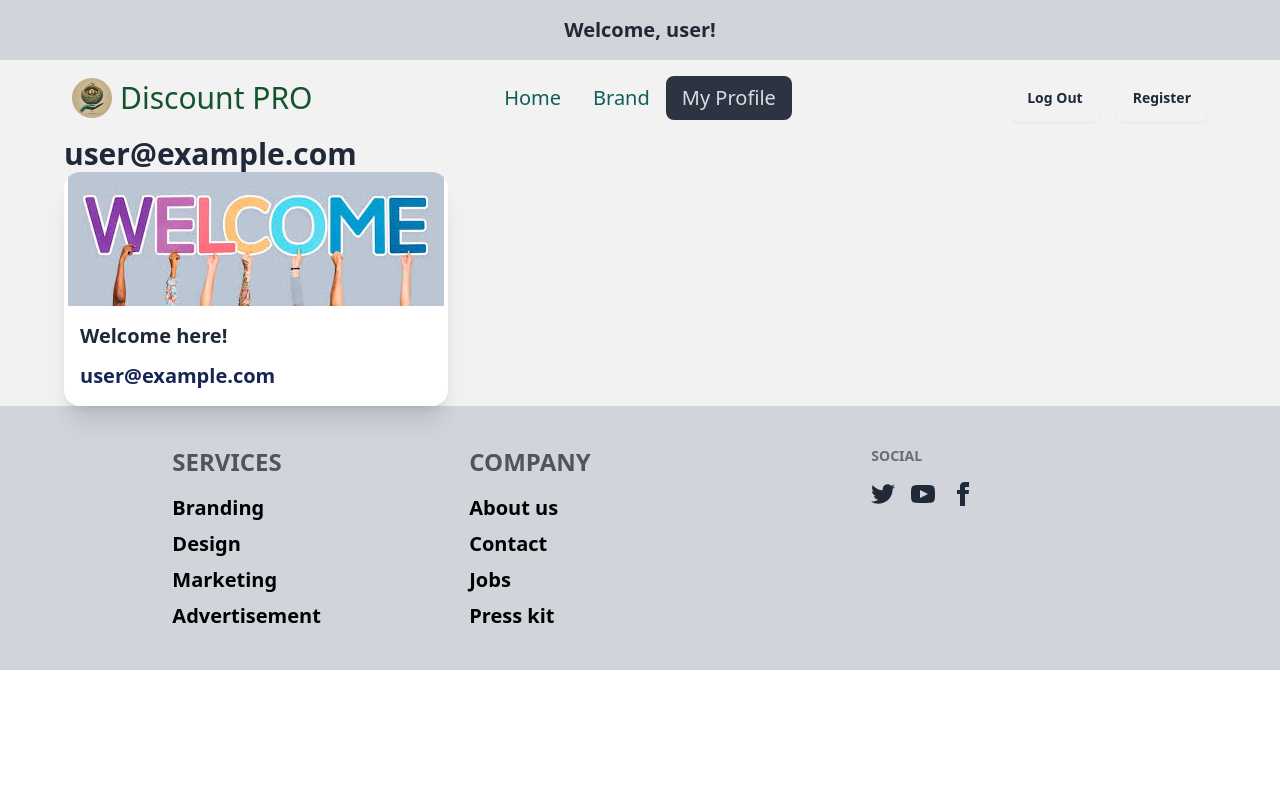
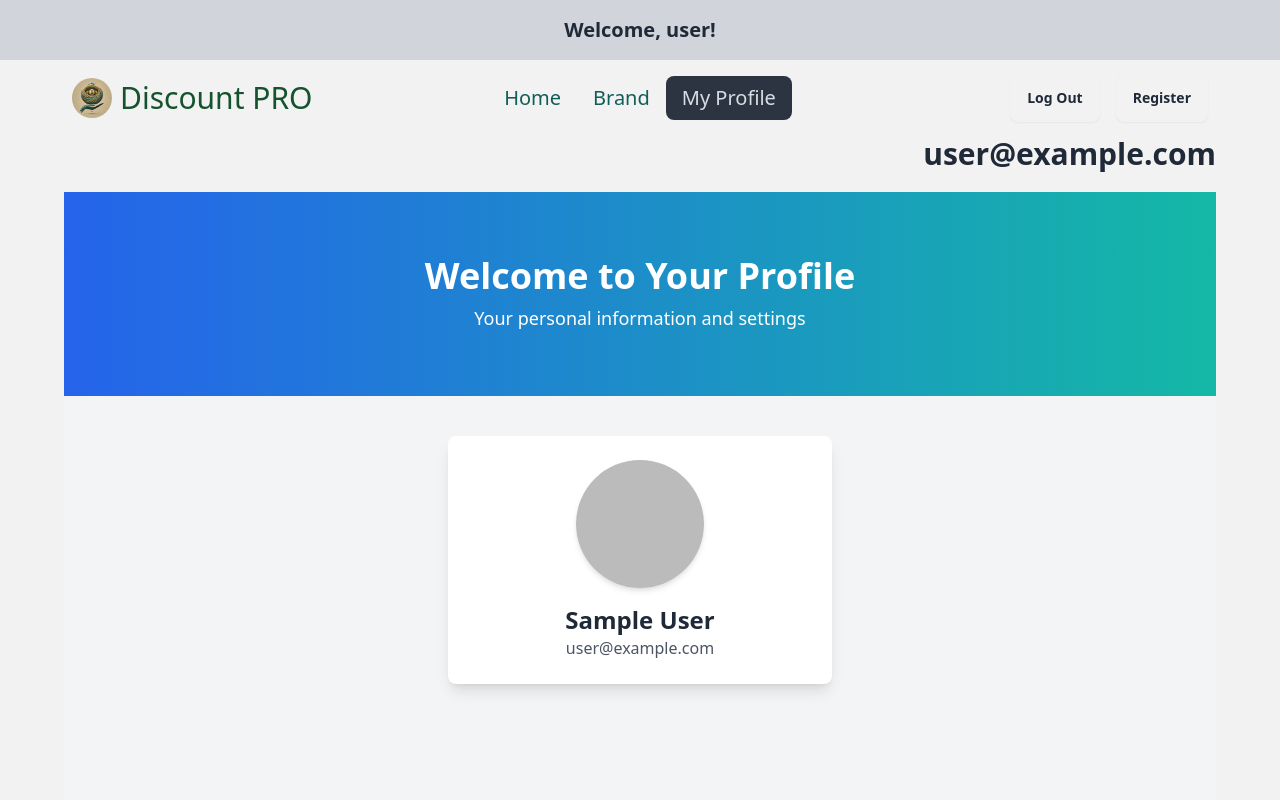
Before and after one commit to Bristyakter25/coupon-application-website, a React (Vite) app: page /my-profile in a window 1280 px wide. Shown: the top 800 px of the page. Built offline with nearby package versions, Linux system fonts and the light colour scheme; no server answers; sample sign-in values are in the browser's storage.

Commit message:
added my profile component

```diff
--- a/src/components/Cards.jsx
+++ b/src/components/Cards.jsx
@@ -4,7 +4,7 @@ import pic3 from "../assets/save money.jpg";
 
 const Cards = () => {
   return (
-    <div className="grid grid-cols-3 border-4 gap-2 my-5">
+    <div className="grid grid-cols-3 border-4 gap-2 my-10 mt-20">
       <div className="hero bg-base-200 ">
         <div className="hero-content flex-col lg:flex-row ">
           <img
--- a/src/components/CouponDetails.jsx
+++ b/src/components/CouponDetails.jsx
@@ -35,19 +35,22 @@ const CouponDetails = ({}) => {
 
 
   const { brand_name, description,brand_logo,shop_link,coupons, } = coupon;
-  const {coupon_code} = coupons[0]
+  const {coupon_code,condition,expiry_date,discount} = coupons[0]
 
   return (
-    <div className="card bg-teal-100 w-96 shadow-xl my-5 mx-auto p-4">
+    <div className="card bg-teal-100 w-[500px] shadow-xl my-5 mx-auto p-4">
   <figure>
     <img
       src={brand_logo}
       alt="Brands"  className=" rounded-2xl "/>
   </figure>
   <div className="card-body">
-    <h2 className="card-title">{brand_name}</h2>
-    <p>{description}</p>
-    <p></p>
+    <h2 className="card-title text-3xl font-bold">{brand_name}</h2>
+    <p className="font-semibold text-xl">{description}</p>
+    <p className="font-semibold text-xl">Discount : {discount}</p>
+    <p className="font-semibold text-xl">Expiry-Date : {expiry_date}</p>
+    <p className="font-semibold text-xl">Condition : {condition}</p>
+
 
    <div className="rating">
   <input type="radio" name="rating-4" className="mask mask-star-2 bg-green-500" />
@@ -58,11 +61,11 @@ const CouponDetails = ({}) => {
 </div>
 
 <div className="my-4">
-          <span className="font-mono bg-gray-200 px-4 py-2 rounded-lg text-lg">
+          <span className="font-mono text-red-400 bg-gray-200 px-4 py-2 rounded-lg text-lg">
             {coupon_code}
           </span>
           <CopyToClipboard text={coupon_code} onCopy={handleCopy}>
-            <button className="ml-4 px-4 py-2 bg-blue-500 text-white rounded-lg hover:bg-blue-600 transition">
+            <button className="ml-4 px-4 py-2 bg-sky-500 glass text-white rounded-lg hover:bg-blue-600 transition">
               Copy Code
             </button>
           </CopyToClipboard>
--- a/src/components/MyProfile.jsx
+++ b/src/components/MyProfile.jsx
@@ -1,23 +1,49 @@
-import React, { useContext } from 'react';
-import welcomeMessage from '../assets/welcome image.jpeg'
-import { AuthContext } from '../provider/AuthProvider';
+import { useContext } from "react";
+import { AuthContext } from "../provider/AuthProvider";
+
 
 const MyProfile = () => {
-    const { user } = useContext(AuthContext);
+  const { user } = useContext(AuthContext);
+
+  // Check if user is not logged in
+  if (!user) {
     return (
-        <div className="card card-compact bg-base-100 w-96 shadow-xl">
-  <figure>
-    <img
-      src={welcomeMessage}
-      alt="message" />
-  </figure>
-  <div className="card-body">
-    <h2 className="card-title">Welcome here!</h2>
-    <p className='text-xl font-semibold text-blue-950'>{user && user.email}</p>
+      <div className="text-center mt-10">
+        <h2 className="text-2xl font-bold text-red-600">Access Denied</h2>
+        <p>Please log in to access your profile.</p>
+      </div>
+    );
+  }
 
-  </div>
-</div>
-    );
+  const { displayName, email, photoURL } = user;
+
+  return (
+    <div className="min-h-screen bg-gray-100">
+      {/* Cover Section */}
+      <div className="w-full bg-gradient-to-r from-blue-600 to-teal-500 text-white py-16 text-center">
+        <h1 className="text-4xl font-bold">Welcome to Your Profile</h1>
+        <p className="text-lg mt-2">Your personal information and settings</p>
+      </div>
+
+      {/* User Card */}
+      <div className="flex justify-center mt-10">
+        <div className="bg-white shadow-lg rounded-lg w-96 p-6">
+          <div className="flex flex-col items-center">
+            {/* User Photo */}
+            <img
+              src={photoURL}
+              alt="User Profile"
+              className="w-32 h-32 rounded-full shadow-md"
+            />
+
+            {/* User Information */}
+            <h2 className="mt-4 text-2xl font-semibold">{displayName || "User Name"}</h2>
+            <p className="text-gray-600">{email || "No Email Available"}</p>
+          </div>
+        </div>
+      </div>
+    </div>
+  );
 };
 
 export default MyProfile;
--- a/src/components/Navbar.jsx
+++ b/src/components/Navbar.jsx
@@ -86,7 +86,7 @@ const Navbar = () => {
           </NavLink>
         </div>
       </div>
-      <div className="text-3xl font-semibold">{user && user.email}</div>
+      <div className="text-3xl font-semibold flex justify-end mb-5">{user && user.email}</div>
     </div>
   );
 };
--- a/src/components/Register.jsx
+++ b/src/components/Register.jsx
@@ -3,6 +3,9 @@ import { Link, useNavigate } from "react-router-dom";
 import { AuthContext } from "../provider/AuthProvider";
 import Swal from "sweetalert2";
 import SocialLogin from "./SocialLogin";
+import {  updateProfile } from "firebase/auth";
+import app from "../firebase/firebase.config";
+
 
 const Register = () => {
   const { createNewUser, setUser } = useContext(AuthContext);
@@ -36,12 +39,46 @@ const Register = () => {
 
     setError();
 
+    // update profile: photo and name
+    // const profile = {
+    //   displayName:name,
+    //   photoURL:photo
+    // }
+    // updateProfile(,profile)
+    // .then(()=>{
+    //   console.log('user profile updated')
+    // })
+    // .catch(error => {console.log('user profile update error')});
+
+
+
+    // createNewUser(email, password)
+    //   .then((result) => {
+    //     const user = result.user;
+    //     setUser(user);
+    //     navigate("/");
+    //   })
+
     createNewUser(email, password)
-      .then((result) => {
+       .then((result) => {
         const user = result.user;
-        setUser(user);
-        navigate("/");
-      })
+
+    // Update the user's display name and photo URL
+    return updateProfile(user, {
+      displayName: name,
+      photoURL: photo,
+    }).then(() => {
+      console.log("User profile updated:", { displayName: name, photoURL: photo });
+
+      // Update the AuthContext with the updated user info
+      setUser({ ...user, displayName: name, photoURL: photo });
+
+      // Redirect to the home page or desired page
+      navigate("/");
+    });
+  })
+
+
       .catch((error) => {
         Swal.fire({
           icon: "error",
```
